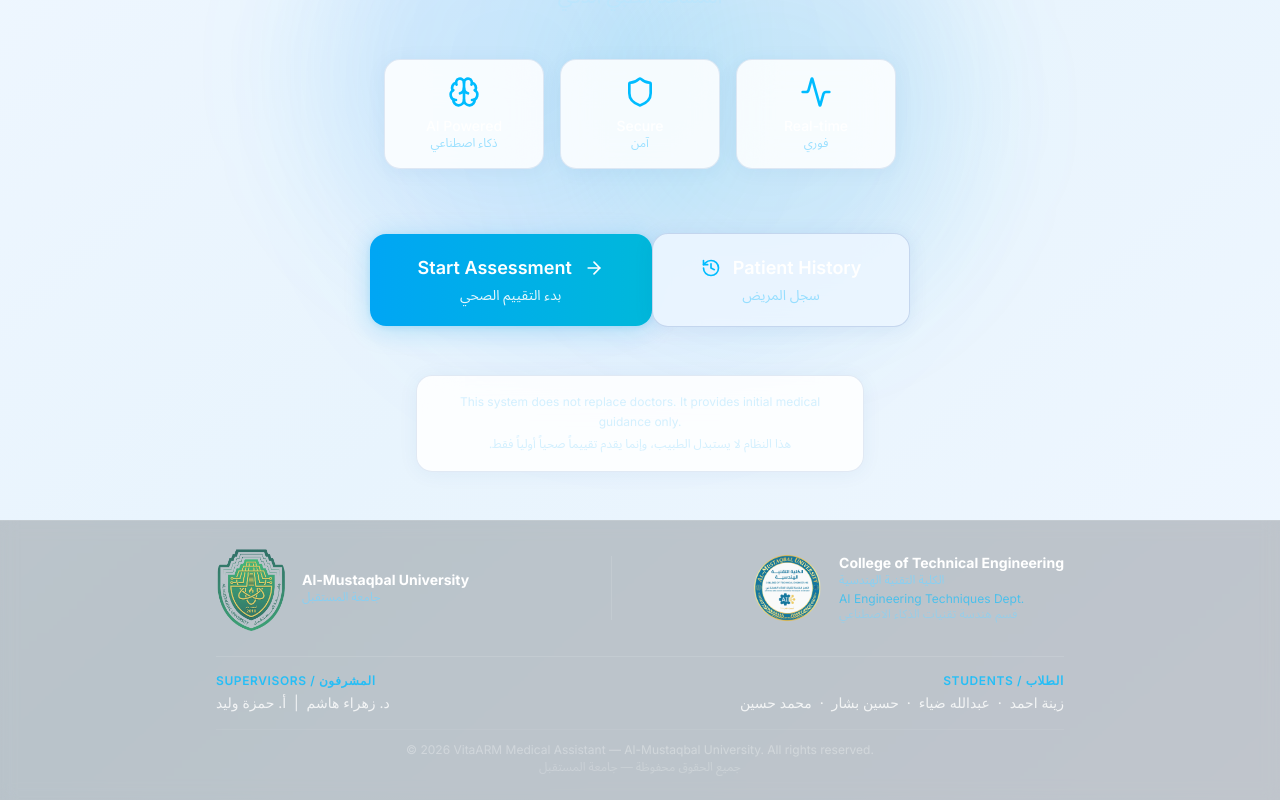
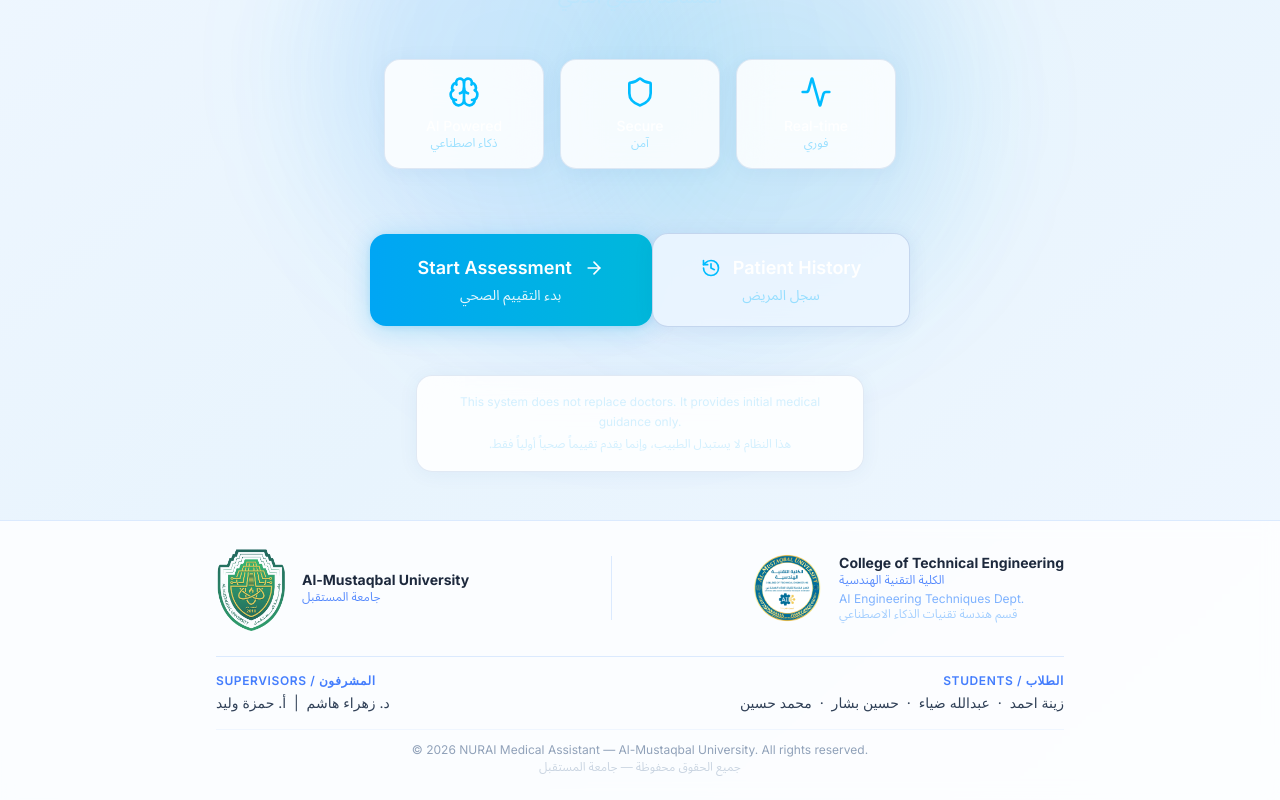
Before and after one commit to std25601070-glitch/-----, a Next.js app: page / in a window 1280 px wide. Shown: the part 341-1141 px from the top of the page. Built offline with nearby package versions, Linux system fonts and the light colour scheme.

Commit message:
Update Footer.tsx

```diff
--- a/components/Footer.tsx
+++ b/components/Footer.tsx
@@ -4,75 +4,67 @@ import Image from 'next/image'
 
 export function Footer() {
   return (
-    <footer className="w-full border-t border-white/10 bg-black/20 backdrop-blur-sm mt-auto">
+    <footer className="w-full border-t border-blue-100 bg-white/80 backdrop-blur-sm mt-auto">
       <div className="max-w-4xl mx-auto px-6 py-6">
 
-        {/* Logos + University Info */}
         <div className="flex flex-col md:flex-row items-center justify-between gap-6 mb-6">
 
-          {/* University Logo */}
           <div className="flex items-center gap-4">
             <Image
               src="/AA38C765-5862-4B12-B544-71C32697FD80.PNG"
               alt="Al-Mustaqbal University"
               width={70}
               height={70}
-              className="rounded-full opacity-90"
+              className="rounded-full"
             />
             <div className="text-left">
-              <p className="text-white font-bold text-sm">Al-Mustaqbal University</p>
-              <p className="text-sky-300/70 text-xs arabic-text">جامعة المستقبل</p>
+              <p className="text-slate-800 font-bold text-sm">Al-Mustaqbal University</p>
+              <p className="text-blue-600/70 text-xs arabic-text">جامعة المستقبل</p>
             </div>
           </div>
 
-          {/* Divider */}
-          <div className="hidden md:block w-px h-16 bg-white/10" />
+          <div className="hidden md:block w-px h-16 bg-blue-100" />
 
-          {/* College Logo */}
           <div className="flex items-center gap-4">
             <Image
               src="/الكلية التقنية الهندسية.png"
               alt="College of Technical Engineering"
               width={70}
               height={70}
-              className="rounded-full opacity-90"
+              className="rounded-full"
             />
             <div className="text-left">
-              <p className="text-white font-bold text-sm">College of Technical Engineering</p>
-              <p className="text-sky-300/70 text-xs arabic-text">الكلية التقنية الهندسية</p>
-              <p className="text-sky-400/60 text-xs mt-0.5">AI Engineering Techniques Dept.</p>
-              <p className="text-sky-300/50 text-xs arabic-text">قسم هندسة تقنيات الذكاء الاصطناعي</p>
+              <p className="text-slate-800 font-bold text-sm">College of Technical Engineering</p>
+              <p className="text-blue-600/70 text-xs arabic-text">الكلية التقنية الهندسية</p>
+              <p className="text-blue-500/60 text-xs mt-0.5">AI Engineering Techniques Dept.</p>
+              <p className="text-blue-400/50 text-xs arabic-text">قسم هندسة تقنيات الذكاء الاصطناعي</p>
             </div>
           </div>
         </div>
 
-        {/* Divider */}
-        <div className="border-t border-white/10 pt-4">
-
-          {/* Supervisors + Students */}
+        <div className="border-t border-blue-100 pt-4">
           <div className="flex flex-col md:flex-row justify-between gap-4 mb-4">
             <div>
-              <p className="text-sky-400/80 text-xs font-semibold mb-1 uppercase tracking-wider">
+              <p className="text-blue-600/80 text-xs font-semibold mb-1 uppercase tracking-wider">
                 Supervisors / المشرفون
               </p>
-              <p className="text-white/80 text-sm">د. زهراء هاشم &nbsp;|&nbsp; أ. حمزة وليد</p>
+              <p className="text-slate-700 text-sm">د. زهراء هاشم &nbsp;|&nbsp; أ. حمزة وليد</p>
             </div>
             <div className="md:text-right">
-              <p className="text-sky-400/80 text-xs font-semibold mb-1 uppercase tracking-wider">
+              <p className="text-blue-600/80 text-xs font-semibold mb-1 uppercase tracking-wider">
                 Students / الطلاب
               </p>
-              <p className="text-white/80 text-sm">
+              <p className="text-slate-700 text-sm">
                 زينة احمد &nbsp;·&nbsp; عبدالله ضياء &nbsp;·&nbsp; حسين بشار &nbsp;·&nbsp; محمد حسين
               </p>
             </div>
           </div>
 
-          {/* Copyright */}
-          <div className="text-center border-t border-white/5 pt-3">
-            <p className="text-white/30 text-xs">
-              © {new Date().getFullYear()} VitaARM Medical Assistant — Al-Mustaqbal University. All rights reserved.
+          <div className="text-center border-t border-blue-50 pt-3">
+            <p className="text-slate-400 text-xs">
+              © {new Date().getFullYear()} NURAI Medical Assistant — Al-Mustaqbal University. All rights reserved.
             </p>
-            <p className="text-white/20 text-xs arabic-text mt-0.5">
+            <p className="text-slate-300 text-xs arabic-text mt-0.5">
               جميع الحقوق محفوظة — جامعة المستقبل
             </p>
           </div>
```
